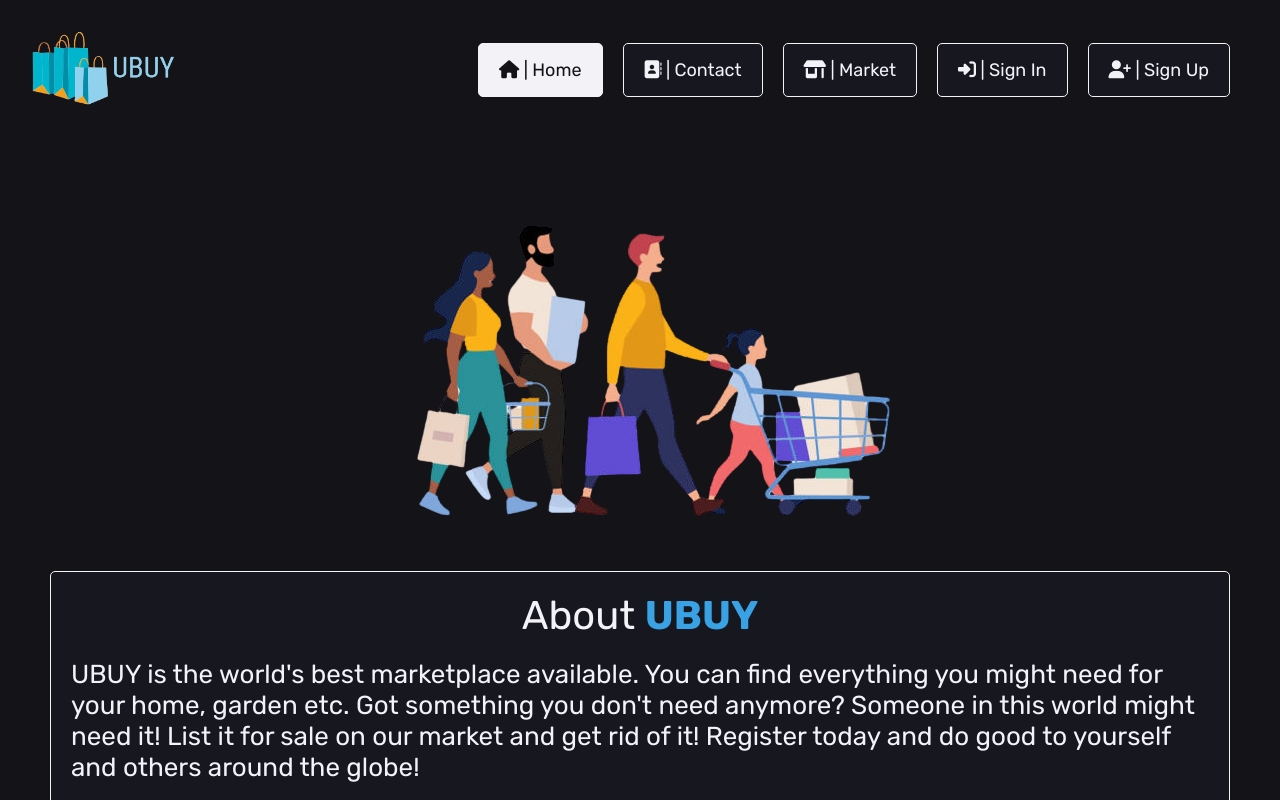
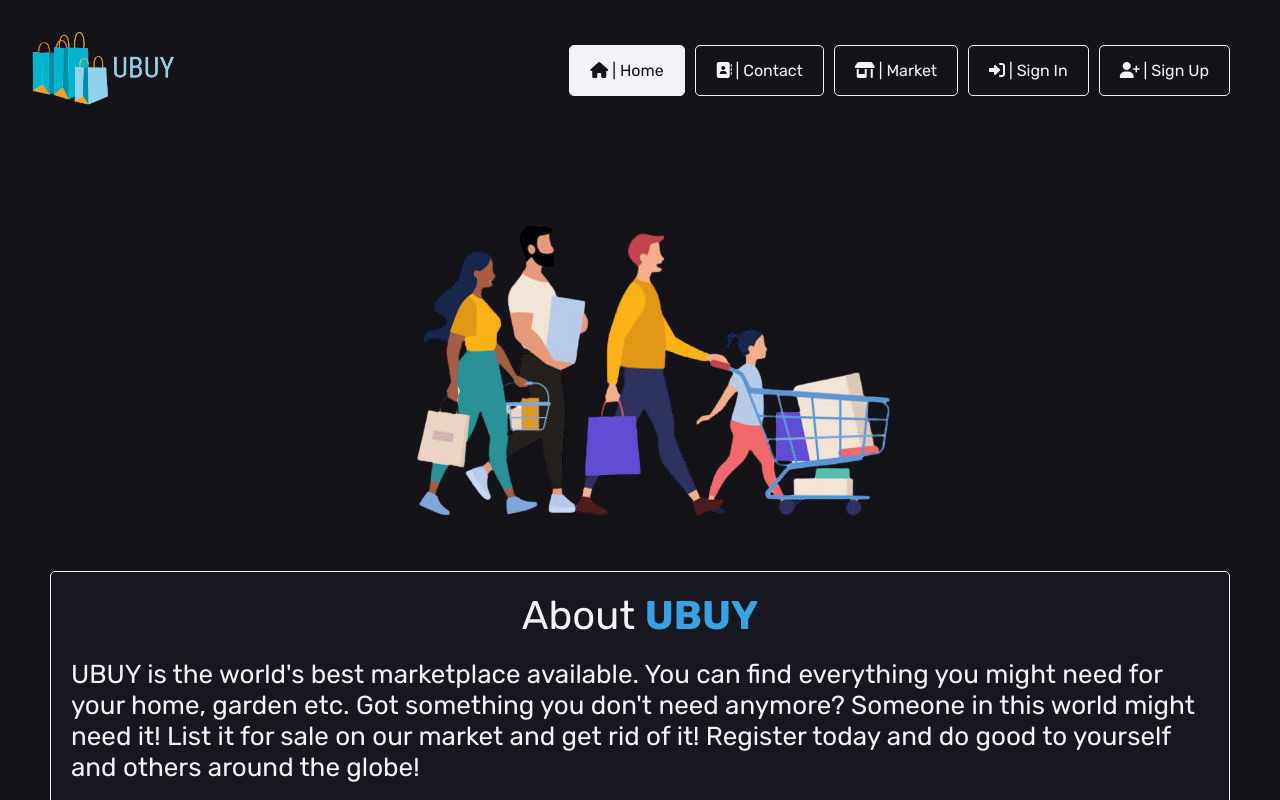
Before and after one commit to kristiyanpts/UBUY, a React (Vite) app in the folder ubuy/: page / in a window 1280 px wide. Built offline with nearby package versions, Linux system fonts and the light colour scheme; no server answers.

Commit message:
small fixed of bugs and small new additions

```diff
--- a/ubuy/src/components/product/catalog/Catalog.jsx
+++ b/ubuy/src/components/product/catalog/Catalog.jsx
@@ -8,9 +8,7 @@ import * as productService from "../../../core/services/productService";
 import {
   FormControl,
   FormControlLabel,
-  InputLabel,
   MenuItem,
-  OutlinedInput,
   Radio,
   RadioGroup,
   Select,
--- a/ubuy/src/components/product/details/Details.css
+++ b/ubuy/src/components/product/details/Details.css
@@ -309,6 +309,7 @@
 .bottom-part .reviews .review .left-side .pfp {
   width: 70px;
   border-radius: 50%;
+  aspect-ratio: 1/1;
 }
 
 .bottom-part .reviews .review .left-side .username {
--- a/ubuy/src/components/shared/header/Header.css
+++ b/ubuy/src/components/shared/header/Header.css
@@ -16,14 +16,13 @@ header .logo {
 header .navlist {
   position: relative;
   display: flex;
-  gap: 20px;
+  gap: 10px;
 }
 
 header .navlist a {
   width: fit-content;
   padding: 15px 20px 15px 20px;
-  font-size: 18px;
-  background-color: var(--background-secondary);
+  font-size: 16px;
   border-radius: 5px;
   text-decoration: none;
   color: var(--text-primary);
--- a/ubuy/src/components/shared/header/Header.jsx
+++ b/ubuy/src/components/shared/header/Header.jsx
@@ -5,7 +5,8 @@ import { useContext, useState } from "react";
 import AuthContext from "../../../core/contexts/authContext";
 
 const Header = () => {
-  const { isAuthenticated, username, userId } = useContext(AuthContext);
+  const { isAuthenticated, isAdmin, isSeller, username, userId } =
+    useContext(AuthContext);
   let [isMenuShown, setIsMenuShown] = useState(false);
 
   function toggleMenu() {
@@ -38,6 +39,7 @@ const Header = () => {
 
         {isAuthenticated && (
           <>
+            {isSeller && (
               <NavLink
                 className={({ isActive }) =>
                   isActive ? "active-nav" : undefined
@@ -46,6 +48,7 @@ const Header = () => {
               >
                 <i className="fa-solid fa-circle-plus"></i> | Add Listing
               </NavLink>
+            )}
             <NavLink
               className={({ isActive }) =>
                 isActive ? "active-nav" : undefined
@@ -62,6 +65,16 @@ const Header = () => {
             >
               <i className="fa-solid fa-user"></i> | {username}
             </NavLink>
+            {isAdmin && (
+              <NavLink
+                className={({ isActive }) =>
+                  isActive ? "active-nav" : undefined
+                }
+                to="/admin/dashboard"
+              >
+                <i className="fa-solid fa-user-secret"></i> | Admin Panel
+              </NavLink>
+            )}
             <NavLink
               className={({ isActive }) =>
                 isActive ? "active-nav" : undefined
--- a/ubuy/src/components/user/profile/Profile.css
+++ b/ubuy/src/components/user/profile/Profile.css
@@ -29,6 +29,7 @@
 .profile-info .left-side .pfp {
   width: 300px;
   border-radius: 5px;
+  aspect-ratio: 1/1;
 }
 
 .profile-info .right-side {
@@ -87,3 +88,32 @@
   position: relative;
   width: 100%;
 }
+
+.profile-products {
+  position: relative;
+  width: 100%;
+  height: fit-content;
+  display: flex;
+  justify-content: center;
+  flex-wrap: wrap;
+  gap: 10px;
+}
+
+@media only screen and (max-width: 1150px) {
+  .profile-info {
+    flex-direction: column;
+    align-items: center;
+    width: 90%;
+  }
+
+  .right-side {
+    gap: 10px;
+  }
+}
+
+@media only screen and (max-width: 600px) {
+  .profile-controls {
+    flex-direction: column;
+    gap: 10px;
+  }
+}
--- a/ubuy/src/components/user/profile/Profile.jsx
+++ b/ubuy/src/components/user/profile/Profile.jsx
@@ -113,7 +113,12 @@ const Profile = () => {
           </div>
           {userId == user._id && (
             <div className="profile-controls">
-              <button className="profile-control">Edit Profile</button>
+              <button
+                className="profile-control"
+                onClick={() => navigate(`/users/${userId}/edit`)}
+              >
+                Edit Profile
+              </button>
               <button
                 className="profile-control red"
                 onClick={() => setDeleteProfileDialog(true)}
@@ -182,7 +187,7 @@ const Profile = () => {
         </div>
       </div>
       <div className="title">{user.username}&apos;s Listed Products</div>
-      <div className="recent-products">
+      <div className="profile-products">
         {user.products.length > 0 &&
           user.products.map((product) => (
             <Product key={product._id} {...product}></Product>
--- a/ubuy/src/components/user/user-management/SignIn.jsx
+++ b/ubuy/src/components/user/user-management/SignIn.jsx
@@ -17,7 +17,6 @@ const SignIn = () => {
     [LoginFormKyes.Email]: "",
     [LoginFormKyes.Password]: "",
   });
-
   return (
     <form className="auth-form" onSubmit={onSubmit}>
       <div className="auth-form-info">
--- a/ubuy/src/components/user/user-management/SignUp.jsx
+++ b/ubuy/src/components/user/user-management/SignUp.jsx
@@ -136,7 +136,6 @@ const SignUp = () => {
         >
           <option value="buyer">Buyer</option>
           <option value="seller">Seller</option>
-          <option value="both">Both</option>
         </select>
       </div>
 
--- a/ubuy/src/core/contexts/authContext.jsx
+++ b/ubuy/src/core/contexts/authContext.jsx
@@ -8,6 +8,7 @@ import {
   SendSuccessNotification,
 } from "../notifications/notifications";
 import { parseError } from "../../core/lib/errorParser";
+import { ADMIN_LIST } from "../../core/constants/admin.constants";
 
 // @ts-ignore
 const AuthContext = createContext();
@@ -127,6 +128,11 @@ export const AuthProvider = ({ children }) => {
     role: auth.role,
     userId: auth._id,
     isAuthenticated: !!auth._id,
+    isSeller:
+      auth.role == "seller" || auth.role == "admin" || auth.role == "owner",
+    isAdmin:
+      auth.role == "admin" ||
+      (auth.role == "owner" && ADMIN_LIST.includes(auth._id)),
   };
 
   return <AuthContext.Provider value={values}>{children}</AuthContext.Provider>;
```
Lines whose indentation alone changed are shown as unchanged.
